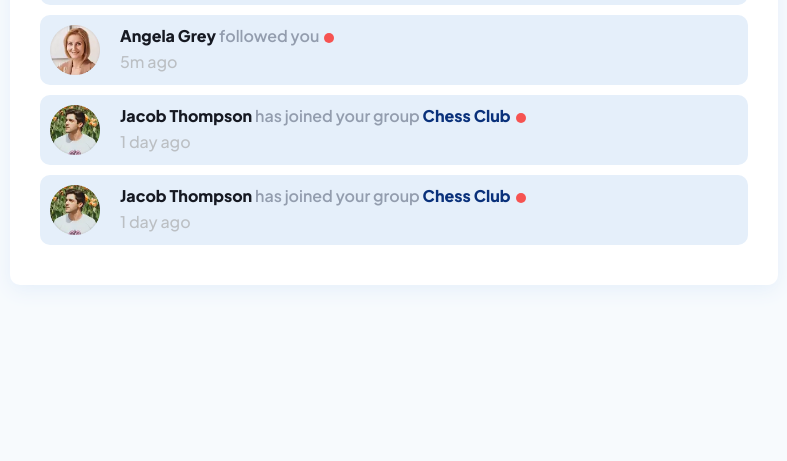
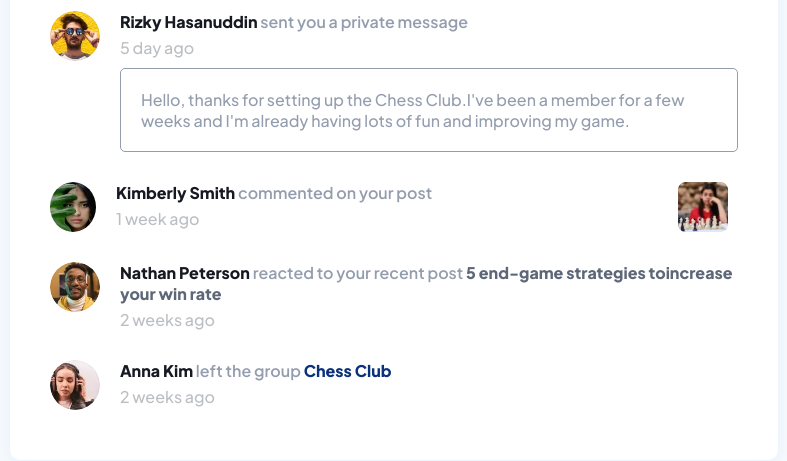
Before and after one commit to Eyu-Gen/Notifications-Page, a plain HTML site: page index.html in a window 1280 px wide. Shown: the part 339-800 px from the top of the page, without its empty margins (246-1033 px from the left). Drawn offline with Linux system fonts and the light colour scheme.

Commit message:
Incomplete

```diff
--- a/index.html
+++ b/index.html
@@ -73,21 +73,84 @@
             </div>
         </div>
 
-        <div class="container" id="container4">
+        <div class="container" id="container5">
             <div class="imageContainer imageSection center">
-                <img src="images/avatar-jacob-thompson.webp" alt="">
+                <img src="images/avatar-rizky-hasanuddin.webp" alt="">
             </div>
             <div class="detailsContainer">
                 <div class="upperPart center">
                     <p class="heading">
-                        <a href="#" class="highlight userHighlight">Jacob Thompson</a>
-                        has joined your group
+                        <a href="#" class="highlight userHighlight">Rizky Hasanuddin</a>
+                        sent you a private message
+                    </p>
+                </div>
+                <div class="lowerPart">
+                    <p class="time">5 day ago</p>
+                    <div class="messageBox">
+                        <p class="message">Hello, thanks for setting up the Chess Club.I've been a member for a few weeks and
+                            I'm already having lots of fun and improving my game.
+                        </p>
+                    </div>
+                </div>
+            </div>
+        </div>
+
+        <div class="container" id="container6">
+            <div class="leftBox">
+                <div class="imageContainer imageSection center">
+                    <img src="images/avatar-kimberly-smith.webp" alt="">
+                </div>
+                <div class="detailsContainer">
+                    <div class="upperPart center">
+                        <p class="heading">
+                            <a href="#" class="highlight userHighlight">Kimberly Smith</a>
+                            commented on your post
+                        </p>
+                    </div>
+                    <div class="lowerPart">
+                        <p class="time">1 week ago</p>
+                    </div>
+                </div>
+            </div>
+            <div class="rightBox">
+                <div class="imageSection">
+                    <img src="images/image-chess.webp" alt="">
+                </div>
+            </div>
+        </div>
+
+        <div class="container" id="container7">
+            <div class="imageContainer imageSection center">
+                <img src="images/avatar-nathan-peterson.webp" alt="">
+            </div>
+            <div class="detailsContainer">
+                <div class="upperPart center">
+                    <p class="heading">
+                        <a href="#" class="highlight userHighlight">Nathan Peterson</a>
+                        reacted to your recent post
+                        <a href="#" class="highlight postHighlight">5 end-game strategies toincrease your win rate</a>
+                    </p>
+                </div>
+                <div class="lowerPart">
+                    <p class="time">2 weeks ago</p>
+                </div>
+            </div>
+        </div>
+
+        <div class="container" id="container8">
+            <div class="imageContainer imageSection center">
+                <img src="images/avatar-anna-kim.webp" alt="">
+            </div>
+            <div class="detailsContainer">
+                <div class="upperPart center">
+                    <p class="heading">
+                        <a href="#" class="highlight userHighlight">Anna Kim</a>
+                        left the group
                         <a href="#" class="highlight groupHighlight">Chess Club</a>
                     </p>
-                    <div class="mark"></div>
                 </div>
                 <div class="lowerPart">
-                    <p class="time">1 day ago</p>
+                    <p class="time">2 weeks ago</p>
                 </div>
             </div>
         </div>
--- a/style.css
+++ b/style.css
@@ -35,6 +35,8 @@ body{
 }
 
 .imageSection{
+    overflow: hidden;
+
     img{
         width: 100%;
         height: 100%;
@@ -69,8 +71,8 @@ main{
     border-radius: 10px;
     box-shadow: 0px 5px 20px var(--naturalLightBlue1);
     width: 60%;
+    padding: 30px;
     font-family: var(--primaryFont);
-    padding: 30px;
     background-color: var(--defaultColor);
 
     .container{
@@ -82,11 +84,16 @@ main{
         .imageContainer{
             width: 50px;
             height: 50px;
+            border-radius: 50%;
             margin-right: 20px;
         }
 
         .detailsContainer{
+            width: 90%;
+
             .upperPart{
+                justify-content: start;
+
                 .heading{
                     font-weight: 600;
                     color: var(--naturalGrayishBlue);
@@ -146,6 +153,39 @@ main{
     }
 }
 
+#container5{
+    .lowerPart{
+        .messageBox{
+            border: 1px solid var(--naturalGrayishBlue);
+            margin-top: 10px;
+            border-radius: 5px;
+
+            .message{
+                font-weight: 500;
+                color: var(--naturalGrayishBlue);
+                padding: 20px;
+            }
+        }
+    }
+}
+
+#container6{
+    justify-content: space-between;
+
+    .leftBox{
+        display: flex;
+    }
+
+    .rightBox{
+        margin-right: 10px;
+
+        .imageSection{
+            width: 50px;
+            height: 50px;
+        }
+    }
+}
+
 #container2,
 #container3,
 #container4{
```
